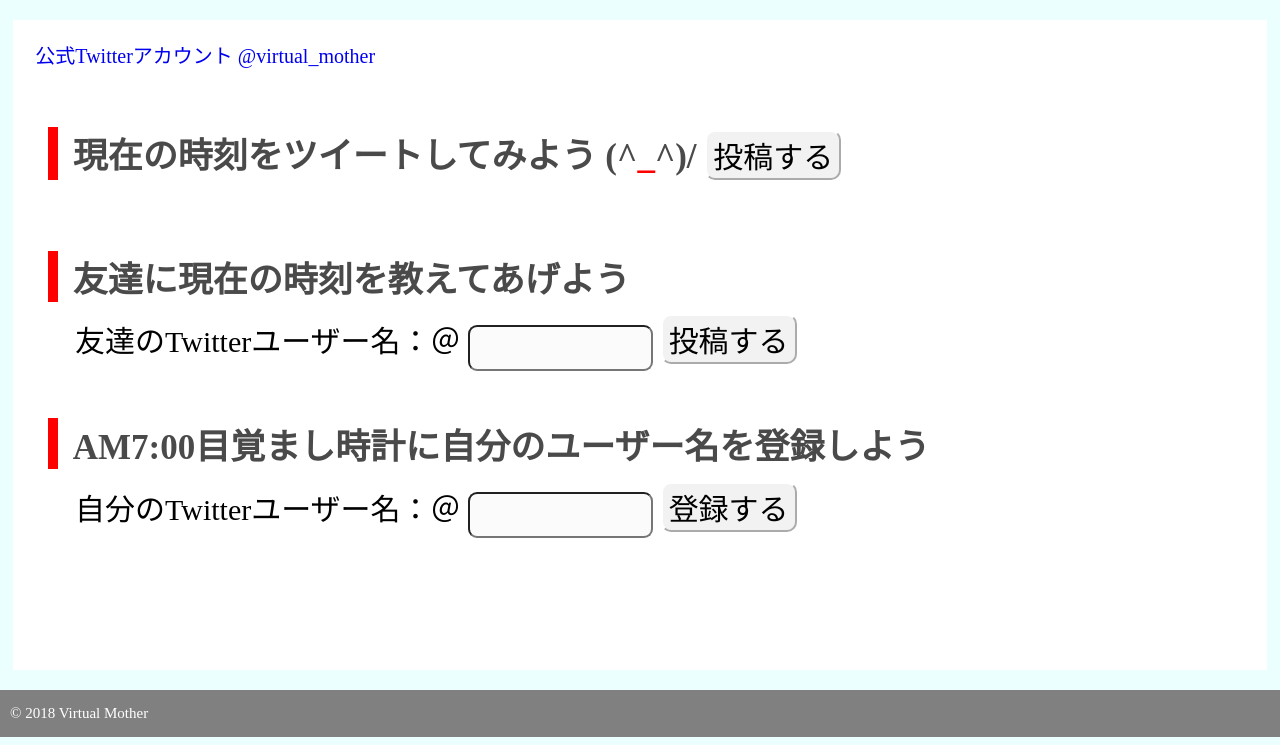
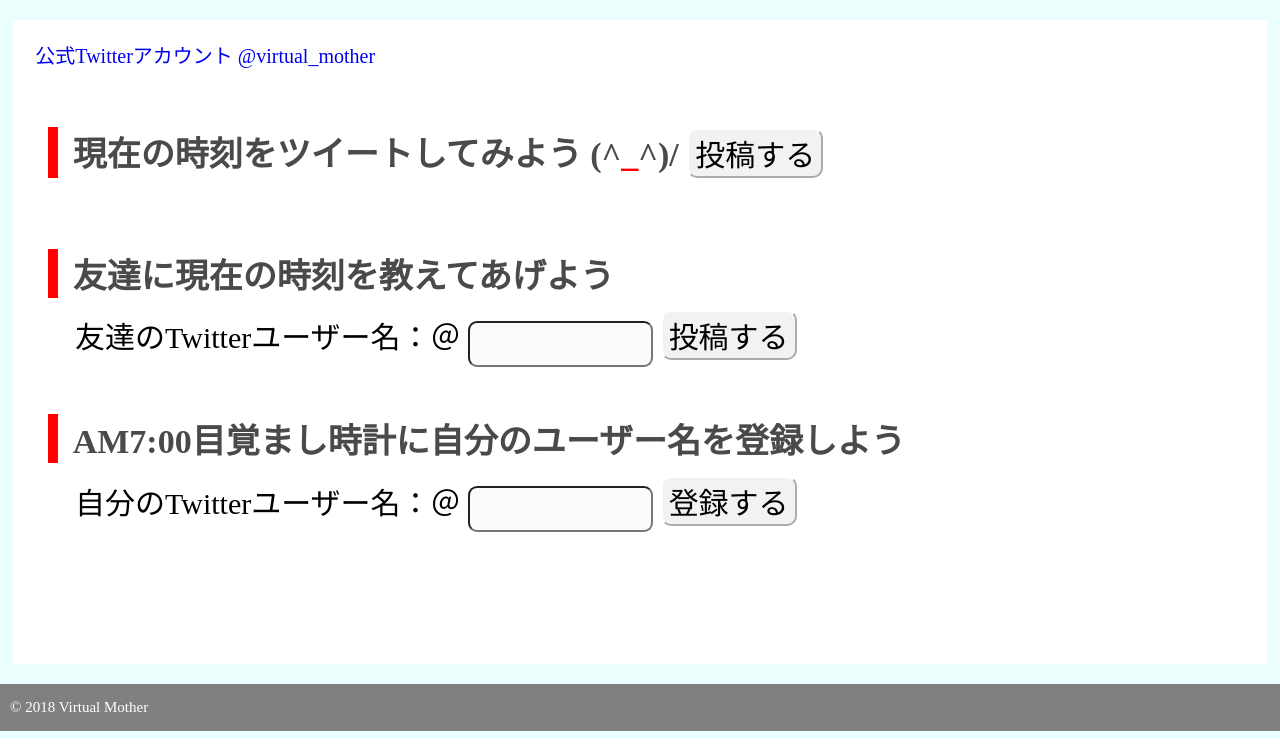
Before and after one commit to guralin/virtual_mother, a Flask app: page / in a window 1280 px wide. Shown: the part 112-857 px from the top of the page. Run offline with Flask 2, Linux system fonts and the light colour scheme; parts of the project's set-up code (start-up, migrations or seed data) failed here and were passed over.

Commit message:
文字を小さくした

```diff
--- a/static/css/stylesheet.css
+++ b/static/css/stylesheet.css
@@ -1,5 +1,4 @@
-
-
+/*CSS*/
 
 /*default*/
 body{
@@ -49,7 +48,7 @@ article{
 }
 
 h2{
-    font-size: 35px;
+    font-size: 34px;
     margin: 1% 2%;
     padding: 0 15px;
     border-left: solid 10px red;
```
